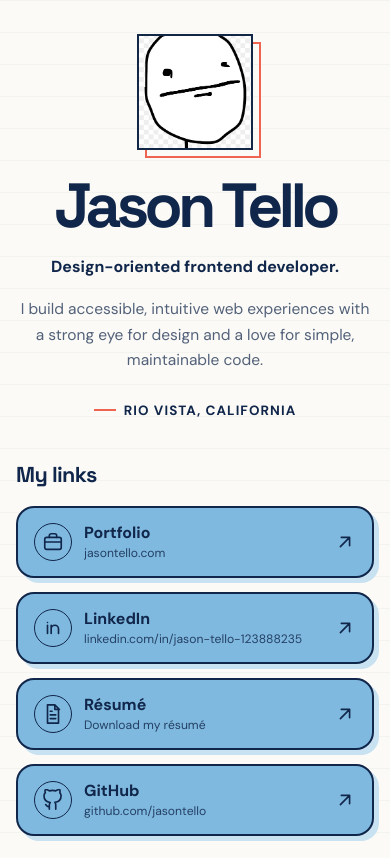
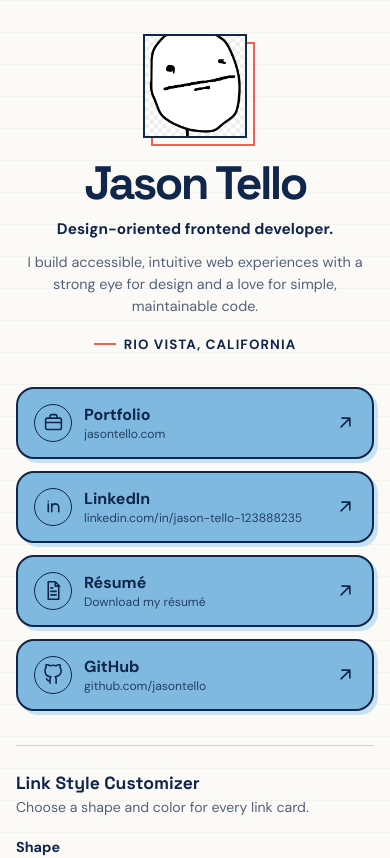
Before and after one commit to jasontello/bizznest-associate-linktree, a React (Vite) app: page / in a window 390 px wide. Shown: the top 858 px of the page. Built offline with nearby package versions, Linux system fonts and the light colour scheme.

Commit message:
Center Associate Linktree layout

```diff
--- a/src/App.css
+++ b/src/App.css
@@ -50,28 +50,28 @@ button {
 
 .page-shell {
   min-height: 100svh;
-  padding: clamp(32px, 6vw, 88px) clamp(18px, 5vw, 72px);
+  padding: clamp(48px, 7vw, 88px) 18px 64px;
 }
 
 .page-layout {
-  width: min(100%, 1080px);
+  width: min(100%, 520px);
   margin: 0 auto;
-  display: grid;
-  grid-template-columns: minmax(0, 0.9fr) minmax(360px, 1.1fr);
-  gap: clamp(56px, 8vw, 112px);
-  align-items: center;
+  display: flex;
+  flex-direction: column;
+  gap: 38px;
 }
 
 .profile-header {
   position: relative;
-  max-width: 480px;
+  width: 100%;
+  text-align: center;
 }
 
 .profile-image-frame {
   position: relative;
-  width: 144px;
+  width: 104px;
   aspect-ratio: 1;
-  margin-bottom: 32px;
+  margin: 0 auto 22px;
 }
 
 .profile-image-frame::before {
@@ -97,30 +97,30 @@ button {
 .profile-name {
   margin: 0;
   font-family: "Space Grotesk", system-ui, sans-serif;
-  font-size: clamp(3.35rem, 6.6vw, 6.2rem);
-  line-height: 0.9;
-  letter-spacing: -0.075em;
+  font-size: clamp(2.2rem, 5vw, 3rem);
+  line-height: 1;
+  letter-spacing: -0.055em;
 }
 
 .profile-role {
-  margin: 22px 0 0;
-  font-size: clamp(1.05rem, 1.7vw, 1.3rem);
+  margin: 12px 0 0;
+  font-size: 1rem;
   font-weight: 700;
 }
 
 .profile-bio {
-  max-width: 35ch;
-  margin: 20px 0 0;
+  max-width: 42ch;
+  margin: 12px auto 0;
   color: var(--muted);
-  font-size: 1.05rem;
-  line-height: 1.65;
+  font-size: 0.94rem;
+  line-height: 1.55;
 }
 
 .profile-location {
   display: inline-flex;
   align-items: center;
   gap: 8px;
-  margin: 28px 0 0;
+  margin: 18px 0 0;
   color: var(--ink);
   font-size: 0.84rem;
   font-weight: 700;
@@ -136,35 +136,41 @@ button {
 }
 
 .links-panel {
+  width: 100%;
   min-width: 0;
 }
 
 .links-panel h2 {
-  margin: 0 0 18px;
-  font-family: "Space Grotesk", system-ui, sans-serif;
-  font-size: 1.35rem;
-  letter-spacing: -0.03em;
+  position: absolute;
+  width: 1px;
+  height: 1px;
+  margin: -1px;
+  padding: 0;
+  overflow: hidden;
+  clip: rect(0, 0, 0, 0);
+  white-space: nowrap;
+  border: 0;
 }
 
 .link-list {
   display: grid;
-  gap: 14px;
+  gap: 12px;
 }
 
 .link-card {
   --card-radius: 18px;
   min-width: 0;
-  min-height: 78px;
+  min-height: 72px;
   display: grid;
-  grid-template-columns: 42px minmax(0, 1fr) 24px;
+  grid-template-columns: 40px minmax(0, 1fr) 22px;
   align-items: center;
-  gap: 16px;
-  padding: 16px 20px;
+  gap: 14px;
+  padding: 14px 18px;
   color: var(--card-text);
   background: var(--card-background);
   border: 2px solid var(--ink);
   border-radius: var(--card-radius);
-  box-shadow: 5px 5px 0 var(--card-shadow);
+  box-shadow: 4px 4px 0 var(--card-shadow);
   text-decoration: none;
   transform: translate(0);
   transition:
@@ -182,7 +188,7 @@ button {
 }
 
 .link-card:hover {
-  box-shadow: 2px 2px 0 var(--card-shadow);
+  box-shadow: 1px 1px 0 var(--card-shadow);
   filter: brightness(1.04);
   transform: translate(3px, 3px);
 }
@@ -194,8 +200,8 @@ button {
 }
 
 .link-icon {
-  width: 42px;
-  height: 42px;
+  width: 40px;
+  height: 40px;
   display: grid;
   place-items: center;
   border: 1.5px solid currentColor;
@@ -204,24 +210,24 @@ button {
 
 .link-icon svg,
 .link-arrow {
-  width: 22px;
-  height: 22px;
+  width: 21px;
+  height: 21px;
 }
 
 .link-content {
   min-width: 0;
   display: grid;
-  gap: 2px;
+  gap: 1px;
 }
 
 .link-title {
-  font-size: 1.05rem;
+  font-size: 1rem;
   font-weight: 700;
 }
 
 .link-description {
   overflow: hidden;
-  font-size: 0.82rem;
+  font-size: 0.78rem;
   opacity: 0.82;
   text-overflow: ellipsis;
   white-space: nowrap;
@@ -232,7 +238,7 @@ button {
 }
 
 .customizer {
-  margin-top: 32px;
+  margin-top: 34px;
   padding-top: 26px;
   border-top: 1px solid var(--line);
 }
@@ -339,59 +345,25 @@ button {
   font-size: 0.78rem;
 }
 
-@media (max-width: 800px) {
+@media (max-width: 480px) {
   .page-shell {
-    padding-top: 48px;
+    padding: 34px 16px 48px;
   }
 
   .page-layout {
-    width: min(100%, 600px);
-    grid-template-columns: 1fr;
-    gap: 48px;
-  }
-
-  .profile-header {
-    max-width: none;
-    text-align: center;
-  }
-
-  .profile-image-frame {
-    width: 116px;
-    margin: 0 auto 28px;
+    gap: 34px;
   }
 
   .profile-name {
-    font-size: clamp(3.2rem, 14vw, 5.5rem);
+    font-size: clamp(2.25rem, 12vw, 3rem);
+  }
+
+  .profile-role {
+    font-size: 0.96rem;
   }
 
   .profile-bio {
-    margin-inline: auto;
-  }
-
-  .profile-location {
-    justify-content: center;
-  }
-}
-
-@media (max-width: 480px) {
-  .page-shell {
-    padding: 34px 16px 44px;
-  }
-
-  .page-layout {
-    gap: 42px;
-  }
-
-  .profile-name {
-    font-size: clamp(3rem, 16vw, 4.5rem);
-  }
-
-  .profile-role {
-    font-size: 1rem;
-  }
-
-  .profile-bio {
-    font-size: 0.97rem;
+    font-size: 0.9rem;
   }
 
   .link-card {
```
